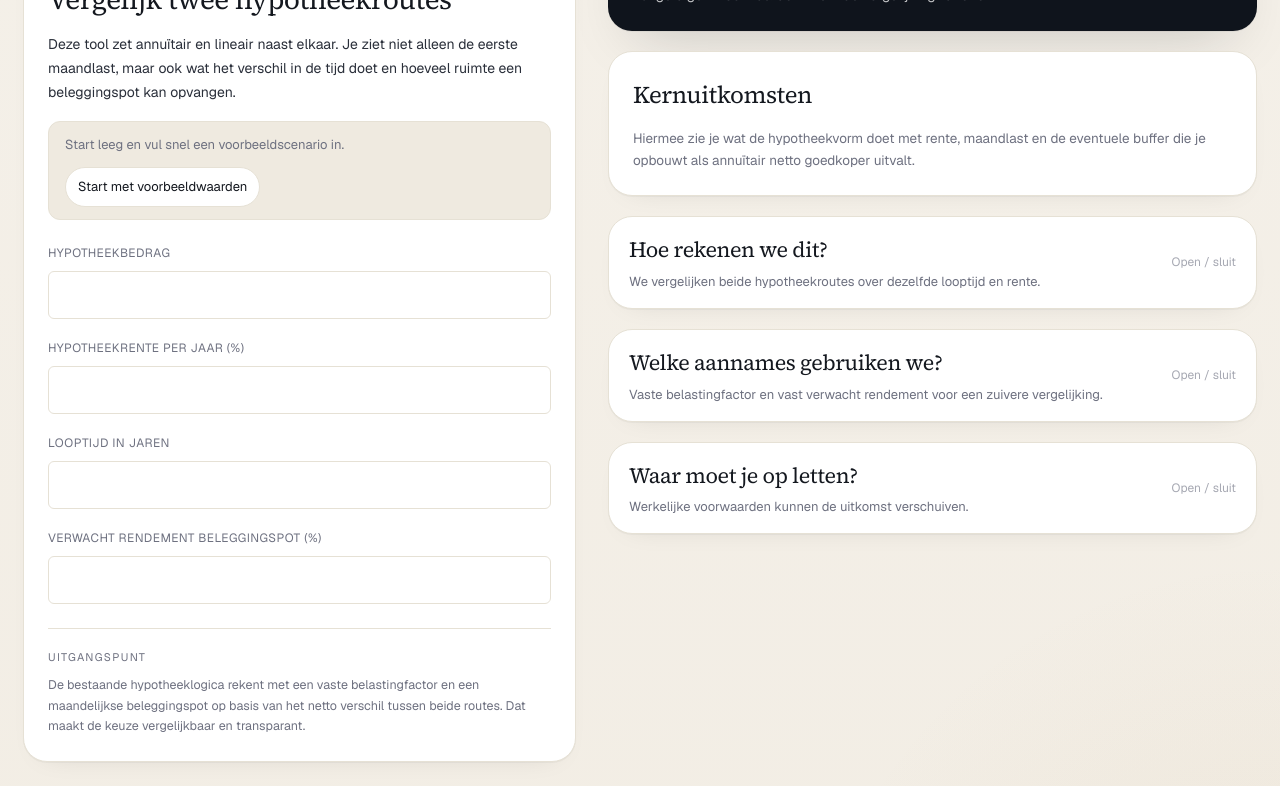
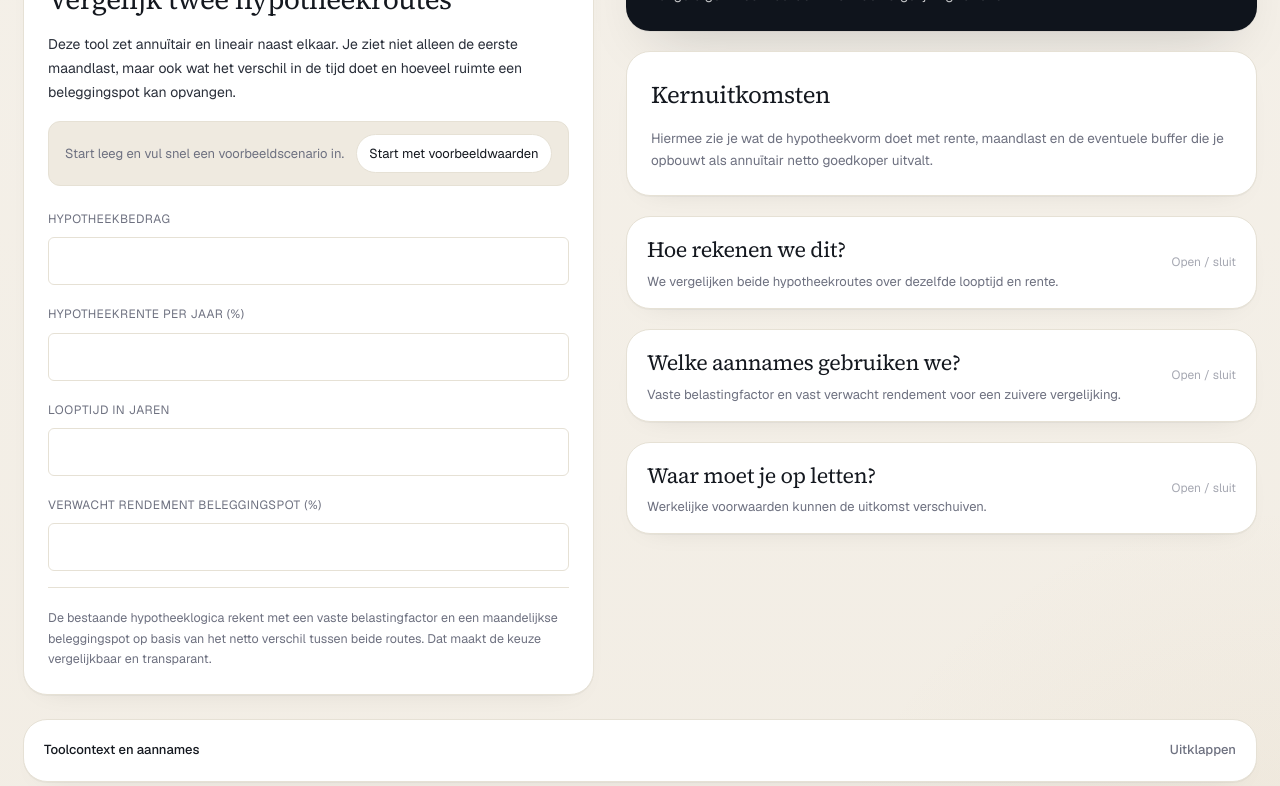
Before and after one commit to oli4vos/projectwebsite, a Next.js app: page /apps/annuitair-lineair in a window 1280 px wide. Shown: the part 540-1326 px from the top of the page. Built offline with nearby package versions, Linux system fonts and the light colour scheme.

Commit message:
refactor: add calculator shell to annuity comparison

```diff
--- a/apps/annuitair-lineair/Calculator.tsx
+++ b/apps/annuitair-lineair/Calculator.tsx
@@ -9,6 +9,7 @@ import {
 } from "@/components/charts";
 import { DisclosureSection } from "@/components/DisclosureSection";
 import { ResultRow } from "@/components/ResultRow";
+import { CalculatorShell } from "@/components/tool/CalculatorShell";
 import { ToolActionButton } from "@/components/tool/ToolActionButton";
 import { Pill } from "@/components/ui";
 import { parseOptionalDecimalInput } from "@/lib/number-input";
@@ -166,8 +167,9 @@ export default function Calculator() {
   }
 
   return (
-    <div className="grid gap-8 lg:grid-cols-[minmax(0,0.92fr)_minmax(0,1.08fr)]">
-      <section className="min-w-0 rounded-[1.5rem] border hair bg-white p-6 shadow-paper">
+    <CalculatorShell
+      intro={
+        <>
           <div className="text-[11px] uppercase tracking-[0.14em] text-[var(--muted)]">
             Scenario
           </div>
@@ -179,15 +181,18 @@ export default function Calculator() {
             eerste maandlast, maar ook wat het verschil in de tijd doet en hoeveel
             ruimte een beleggingspot kan opvangen.
           </p>
-
-        <div className="mt-4 flex flex-wrap items-center gap-3 rounded-xl border border-[var(--hair)] bg-[var(--paper-soft)] px-4 py-3 text-[13px] leading-[1.65] text-[var(--muted)]">
+        </>
+      }
+      startActions={
+        <div className="flex flex-wrap items-center gap-3 rounded-xl border border-[var(--hair)] bg-[var(--paper-soft)] px-4 py-3 text-[13px] leading-[1.65] text-[var(--muted)]">
           <span>Start leeg en vul snel een voorbeeldscenario in.</span>
           <ToolActionButton type="button" onClick={applyExampleValues} variant="secondary" size="sm">
             Start met voorbeeldwaarden
           </ToolActionButton>
         </div>
-
-        <div className="mt-6 grid gap-5">
+      }
+      inputs={
+        <div className="grid gap-5">
           <label className="grid gap-2">
             <span className="text-[12px] uppercase tracking-[0.04em] text-[var(--muted)]">
               Hypotheekbedrag
@@ -248,23 +253,20 @@ export default function Calculator() {
             <FieldError message={errors.annualReturnPercent} />
           </label>
         </div>
-
-        <div className="mt-6 border-t border-[var(--hair)] pt-5">
-          <ToolActionButton type="button" onClick={goToResult} disabled={!result} variant="secondary" className="w-full justify-center md:hidden">
+      }
+      submitAction={
+        <div className="flex flex-wrap items-center gap-3 border-t border-[var(--hair)] pt-5">
+          <ToolActionButton type="button" onClick={goToResult} disabled={!result} variant="secondary" full className="md:hidden">
             Bekijk uitkomst
           </ToolActionButton>
-          <div className="text-[11px] uppercase tracking-[0.12em] text-[var(--muted)]">
-            Uitgangspunt
-          </div>
-          <p className="mt-2 text-[12.5px] leading-[1.65] text-[var(--muted)]">
+          <p className="text-[12.5px] leading-[1.65] text-[var(--muted)]">
             De bestaande hypotheeklogica rekent met een vaste belastingfactor en een
             maandelijkse beleggingspot op basis van het netto verschil tussen beide
             routes. Dat maakt de keuze vergelijkbaar en transparant.
           </p>
         </div>
-      </section>
-
-      <section className="min-w-0 space-y-5">
+      }
+      result={
         <div id="tool-result-summary" className="rounded-[1.5rem] bg-[var(--deep)] p-6 text-white shadow-paper-lg">
           <div className="flex flex-wrap items-center justify-between gap-3">
             <div className="text-[11px] uppercase tracking-[0.12em] text-white/55">
@@ -300,7 +302,9 @@ export default function Calculator() {
             </p>
           )}
         </div>
-
+      }
+      details={
+        <>
         <div className="rounded-[1.5rem] border hair bg-white p-6 shadow-paper">
           <h2 className="font-serif text-[24px] tracking-[-0.02em] text-[var(--ink)]">
             Kernuitkomsten
@@ -433,7 +437,8 @@ export default function Calculator() {
             Gebruik dit vooral om je scenario scherper te krijgen.
           </p>
         </DisclosureSection>
-      </section>
-    </div>
+        </>
+      }
+    />
   );
 }
```
Lines whose indentation alone changed are shown as unchanged.
